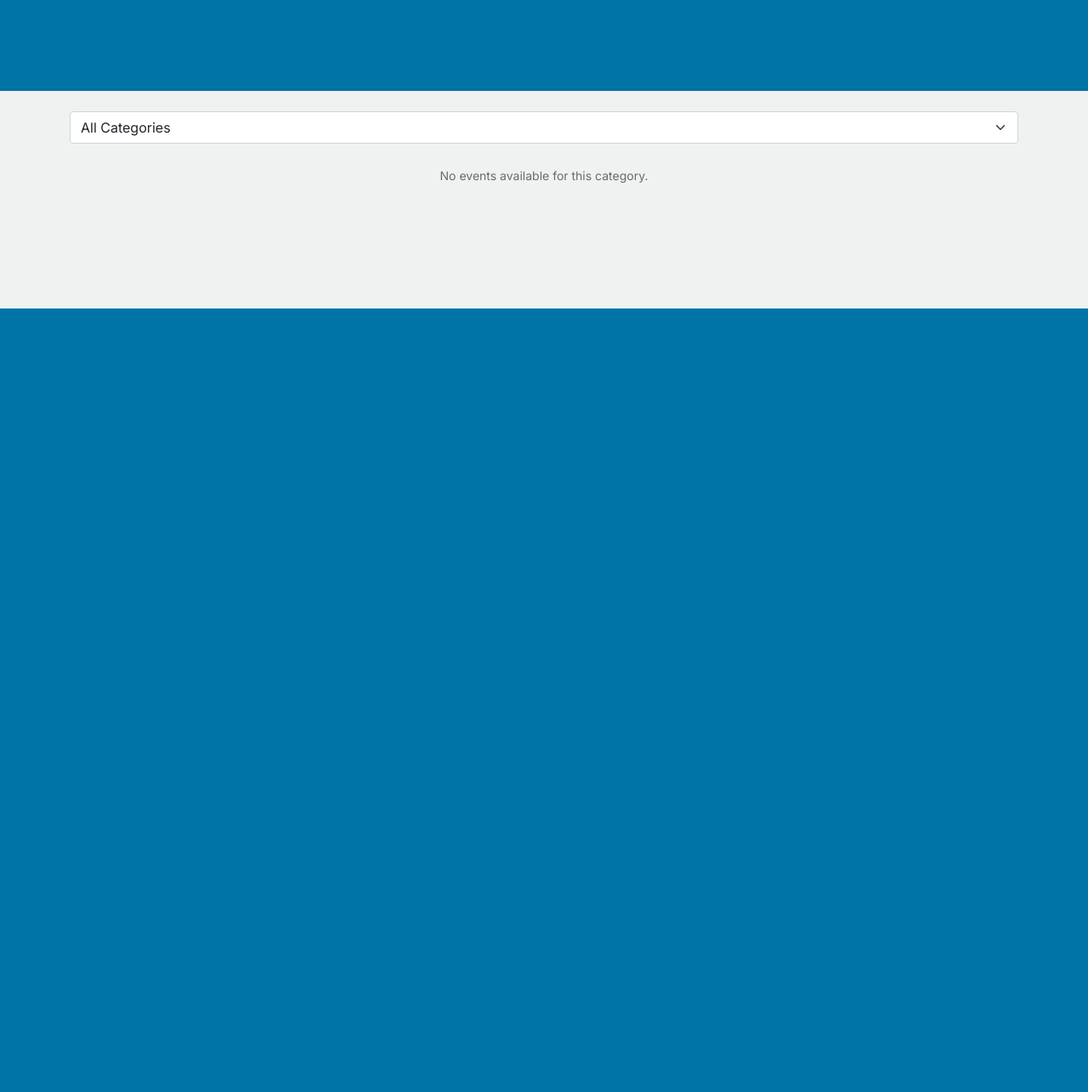
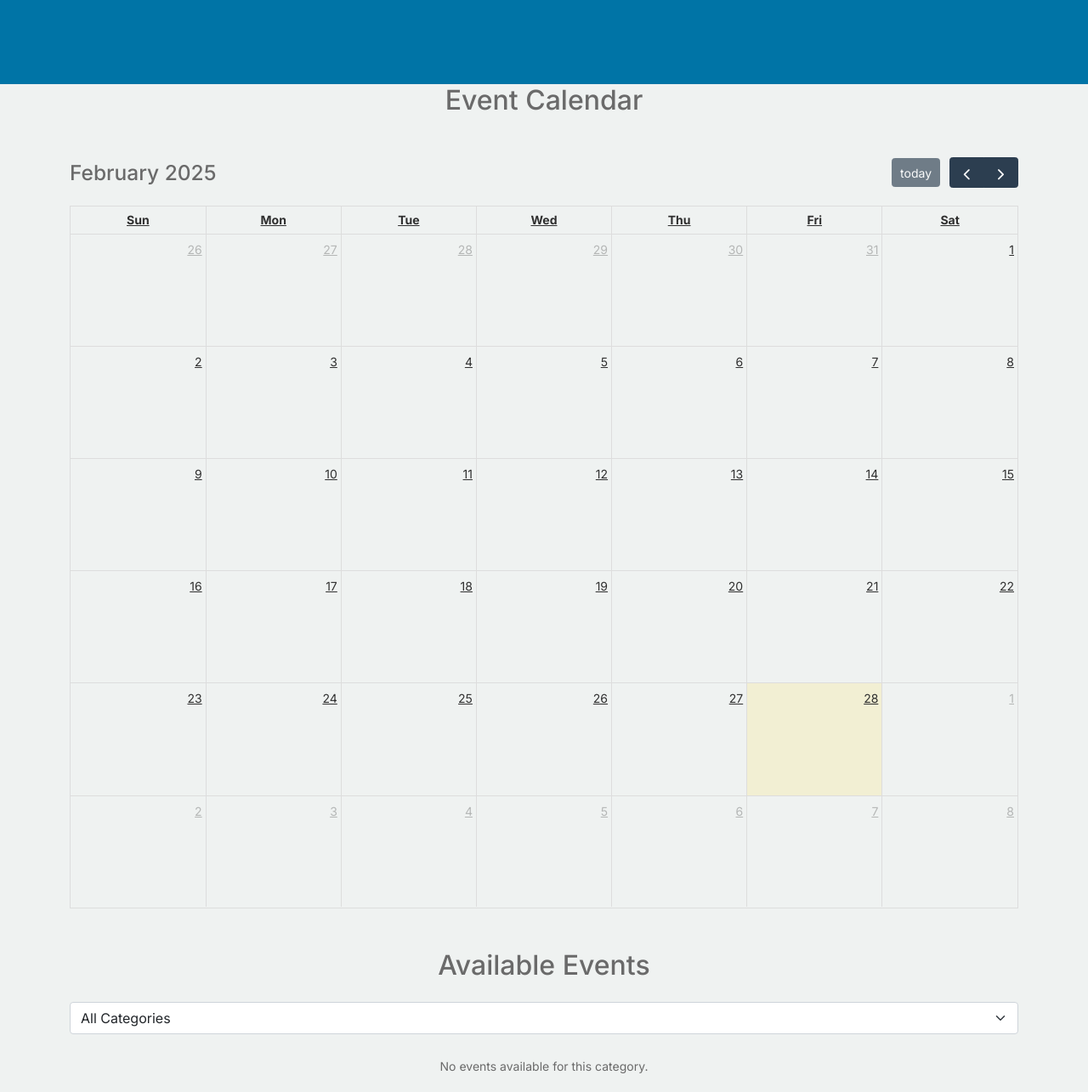
Before and after one commit to Nour-23/ARTOUNSI, a Symfony app: template templates/event/participate.html.twig in a window 1280 px wide. Shown: the part 437-1722 px from the top of the page at 85% size. Before the commit the page ends 800 px from the top, so only its background shows below. Run offline with Twig, Linux system fonts and the light colour scheme; the template is opened without the code that fills it, so the values that code supplies are empty; style sheets or scripts are compiled from the project's sources; some libraries are stand-ins or nearby versions.

Commit message:
calendar

```diff
--- a/templates/event/participate.html.twig
+++ b/templates/event/participate.html.twig
@@ -2,16 +2,23 @@
 
 {% block title %}Available Events{% endblock %}
 
+{% block stylesheets %}
+    {{ parent() }}
+    <link href="https://cdn.jsdelivr.net/npm/fullcalendar@5.11.0/main.min.css" rel="stylesheet" />
+
+{% endblock %}
+
 {% block body %}
 
- {# Start Hero Section #}
- <div class="hero">
+<!-- Start Hero Section -->
+<div class="hero">
     <div class="container">
         <div class="row justify-content-between">
             <div class="col-lg-5">
                 <div class="intro-excerpt">
-                    <h1>Bienvenue à l'Espace des Événements</h1>
-                    <p class="mb-4">Explorez un monde d'opportunités et de découvertes en participant à nos événements captivants, conçus pour vous offrir des expériences inoubliables </p>
+                    <h1>Explore Our Events</h1>
+                    <p class="mb-4">Join us in discovering exciting events designed to enrich your experience. Find your next opportunity today!</p>
+                    <p><a href="#calendar" class="btn btn-secondary me-2">View Calendar</a><a href="#events" class="btn btn-white-outline">See Event List</a></p>
                 </div>
             </div>
             <div class="col-lg-7">
@@ -22,10 +29,19 @@
         </div>
     </div>
 </div>
-{# End Hero Section #}
+<!-- End Hero Section -->
 
-<div class="container mt-4">
+<h2 class="text-center mb-4">Event Calendar</h2>
 
+
+<div class="container mt-5" id="calendar">
+    <div id="calendar-container">
+        <div id="calendar"></div>
+    </div>
+</div>
+
+<div class="container mt-5" id="events">
+    <h2 class="text-center mb-4">Available Events</h2>
     {# Filter Form #}
     <form method="get" action="{{ path('app_participant') }}" class="mb-4">
         <select name="category" class="form-select" onchange="this.form.submit()">
@@ -39,7 +55,7 @@
     </form>
 
     {# Event List #}
-    <div class="row">
+    <div class="row mt-4">
         {% for event in events %}
             <div class="col-12 col-md-6 col-lg-4 mb-4">
                 <div class="event-card p-4 border rounded shadow-sm">
@@ -57,7 +73,34 @@
             </div>
         {% endfor %}
     </div>
-
 </div>
 
 {% endblock %}
+
+{% block javascripts %}
+    {{ parent() }}
+    <script src="https://cdn.jsdelivr.net/npm/fullcalendar@5.11.0/main.min.js"></script>
+    <script>
+        document.addEventListener('DOMContentLoaded', function() {
+            var calendarEl = document.getElementById('calendar');
+            var calendar = new FullCalendar.Calendar(calendarEl, {
+                initialView: 'dayGridMonth',
+                events: [
+                    {% for event in events %}
+                        {
+                            title: "{{ event.title }}",
+                            start: "{{ event.date|date('Y-m-d') }}",
+                            description: "{{ event.description }}",
+                            location: "{{ event.location }}",
+                            url: "{{ path('participant_event_participate', {'id': event.id}) }}"
+                        },
+                    {% endfor %}
+                ],
+                eventClick: function(info) {
+                    window.location.href = info.event.url;
+                }
+            });
+            calendar.render();
+        });
+    </script>
+{% endblock %}
```
